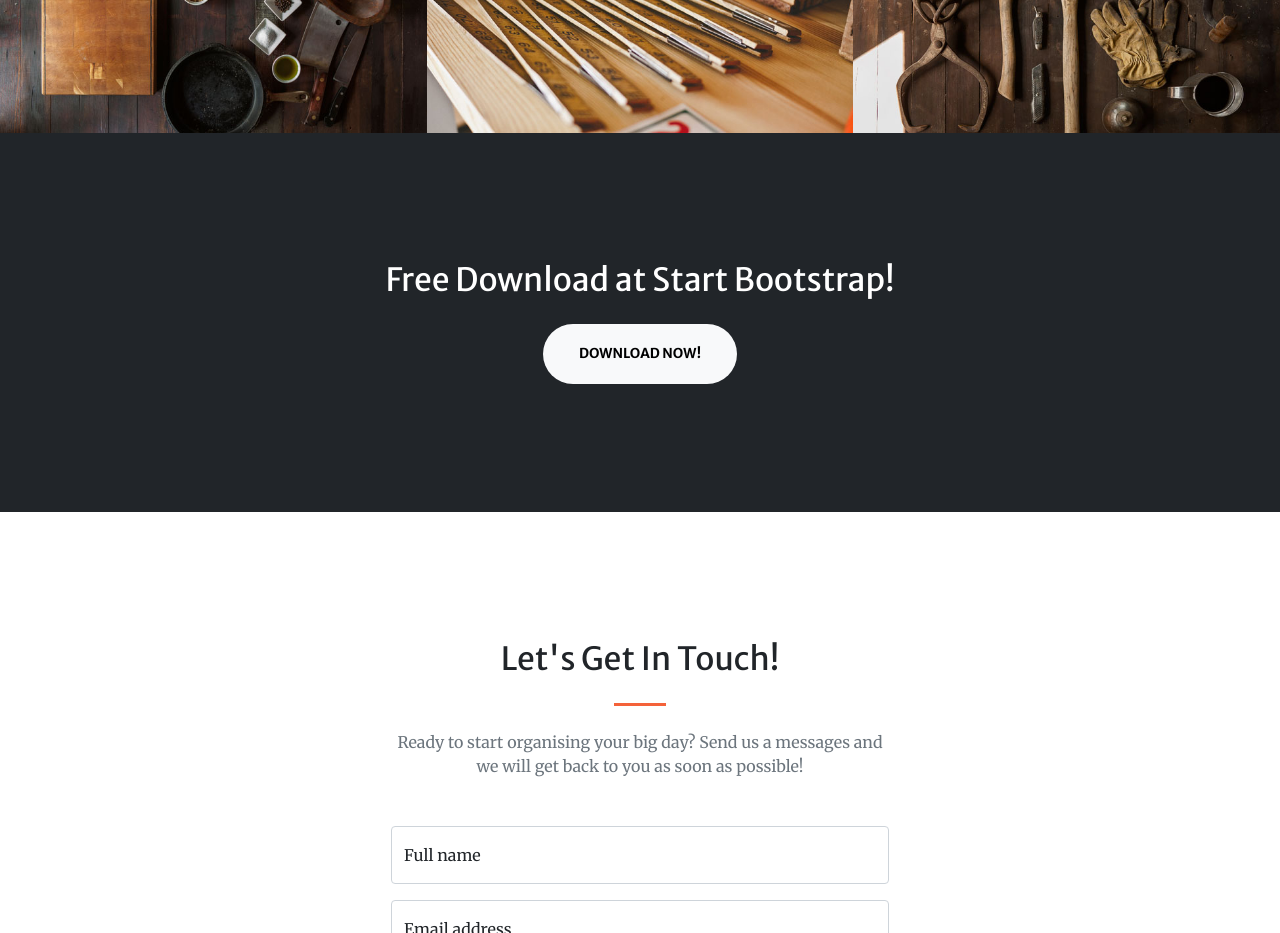
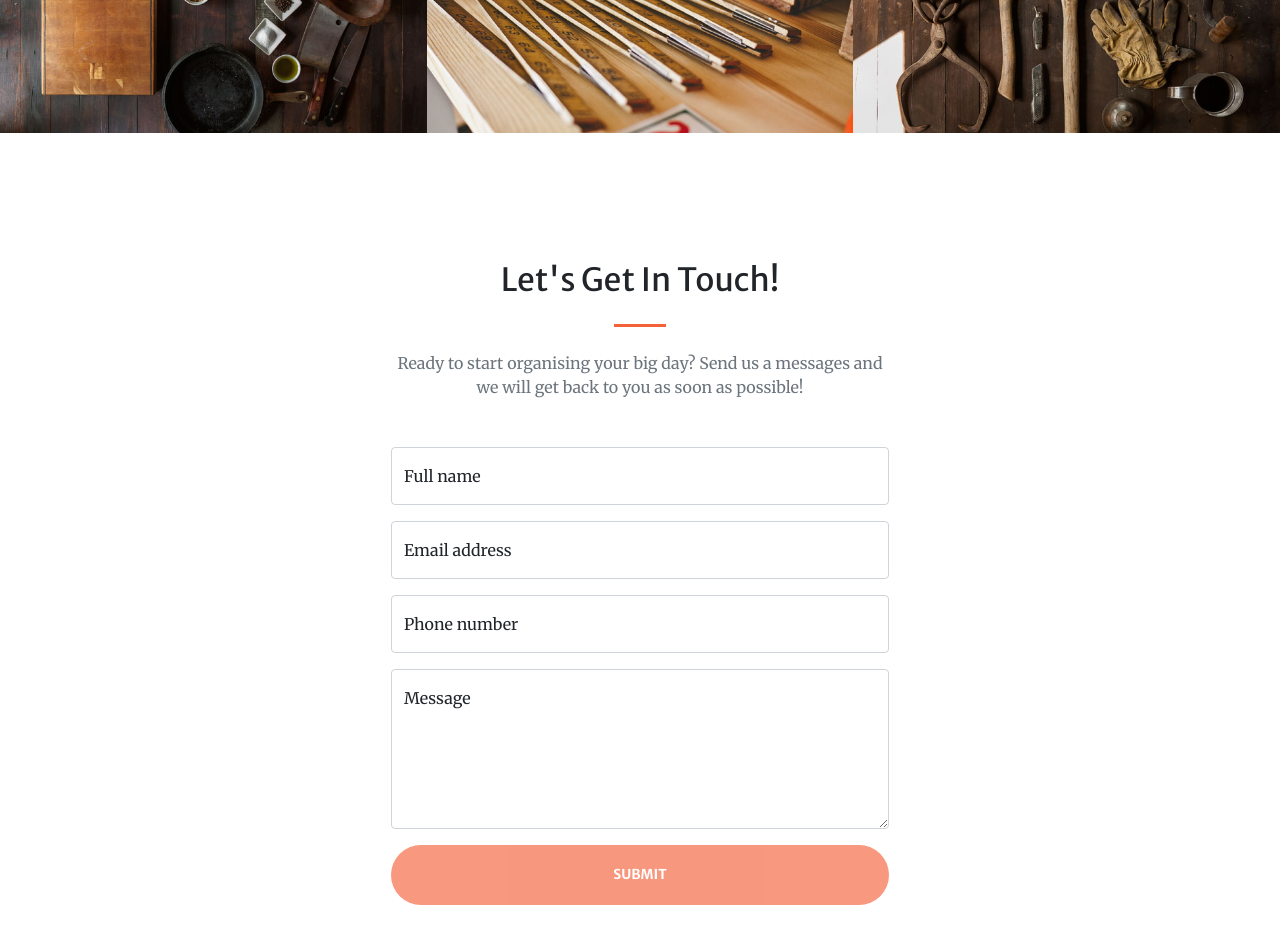
Before and after one commit to JamesFahey/Scrawndogmedia, a website: page index.html in a window 1280 px wide. Shown: the part 2480-3413 px from the top of the page. Drawn offline with nearby package versions, Linux system fonts and the light colour scheme; some packages are replaced by stand-ins of ours; files that its build step writes are made by us from their sources; a script that the page names is missing.

Commit message:
remove call to action section

```diff
--- a/index.html
+++ b/index.html
@@ -172,13 +172,6 @@
                 </div>
             </div>
         </div>
-        <!-- Call to action-->
-        <section class="page-section bg-dark text-white">
-            <div class="container px-4 px-lg-5 text-center">
-                <h2 class="mb-4">Free Download at Start Bootstrap!</h2>
-                <a class="btn btn-light btn-xl" href="https://startbootstrap.com/theme/creative/">Download Now!</a>
-            </div>
-        </section>
         <!-- Contact-->
         <section class="page-section" id="contact">
             <div class="container px-4 px-lg-5">
```
